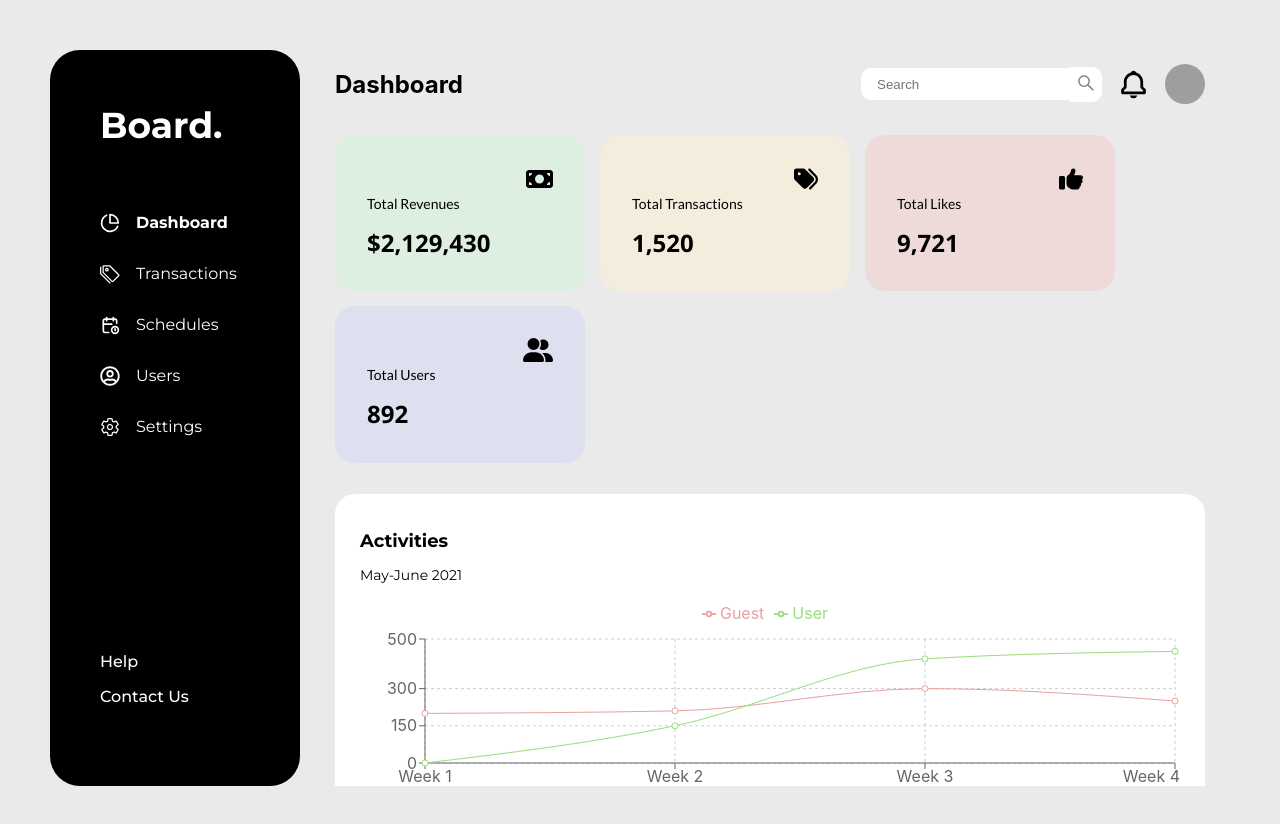
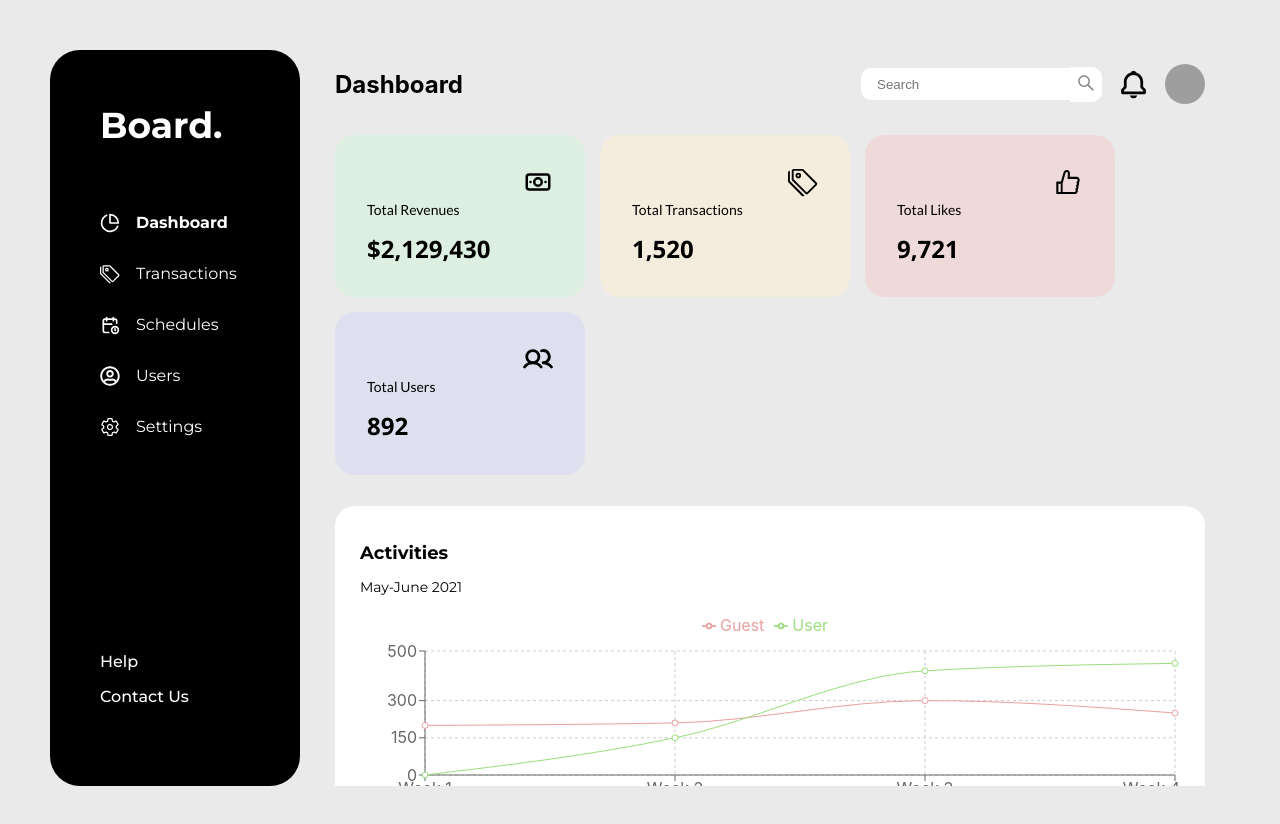
Before and after one commit to sravankamineni/sravan_merlin, a React (Create React App) app: page /home in a window 1280 px wide. Shown: the top 824 px of the page. Built offline with nearby package versions, Linux system fonts and the light colour scheme; grey boxes are pictures that could not be loaded.

Commit message:
rm-fa-add-react-icons

```diff
--- a/src/components/Home/index.js
+++ b/src/components/Home/index.js
@@ -1,22 +1,17 @@
 import { LineChart, Line, XAxis, YAxis, CartesianGrid, Tooltip, Legend } from 'recharts';
 import { PieChart, Pie,  Cell, ResponsiveContainer } from "recharts"
-
-import { FontAwesomeIcon } from '@fortawesome/react-fontawesome'
-import { faMoneyBill,faTags, faThumbsUp, faUserGroup } from '@fortawesome/free-solid-svg-icons'
-
-
 import { FiPieChart } from "react-icons/fi";
 import { BsTags } from "react-icons/bs";
 import { TbCalendarClock } from "react-icons/tb";
 import { FaRegUserCircle } from "react-icons/fa";
 import { IoSettingsOutline } from "react-icons/io5";
-// import { TbCashBanknote } from "react-icons/tb";
+import { TbCashBanknote } from "react-icons/tb";
 
 import { AiOutlineSearch } from 'react-icons/ai'
 
 import { BiBell } from "react-icons/bi";
-// import { AiOutlineLike } from "react-icons/ai";
-// import { PiUsersBold } from "react-icons/pi";
+import { AiOutlineLike } from "react-icons/ai";
+import { PiUsersBold } from "react-icons/pi";
 import "./index.css"
 
 const COLORS = ['#98D89E', '#F6DC7D', '#EE8484'];
@@ -157,14 +152,14 @@ const Home = () => {
 
           <ul className="cards-list">
             <li className="card-item c1">
-              <FontAwesomeIcon icon={faMoneyBill} className='card-icon'/>
+              <TbCashBanknote className="card-icon" size={30}/>
               <p className="card-head">Total Revenues</p>
               <p className="card-amt">$2,129,430</p>
             </li>
 
 
             <li className="card-item c2">
-              <FontAwesomeIcon icon={faTags} className='card-icon' />
+              <BsTags className="card-icon" size={30} />
               <p className="card-head">Total Transactions</p>
               <p className="card-amt">1,520</p>
             </li>
@@ -172,7 +167,7 @@ const Home = () => {
 
 
             <li className="card-item c3">
-              <FontAwesomeIcon icon={faThumbsUp} className='card-icon' />
+              <AiOutlineLike className="card-icon" size={30} />
               <p className="card-head">Total Likes</p>
               <p className="card-amt">9,721</p>
             </li>
@@ -180,7 +175,7 @@ const Home = () => {
 
 
             <li className="card-item c4">
-              <FontAwesomeIcon icon={faUserGroup} className='card-icon' />
+              <PiUsersBold className="card-icon" size={30} />
               <p className="card-head">Total Users</p>
               <p className="card-amt">892</p>
             </li>
```
